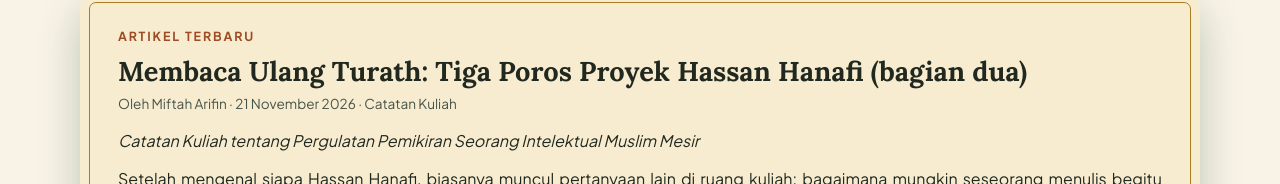
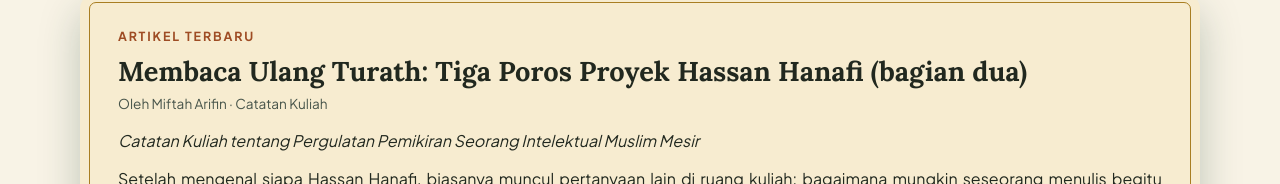
Before and after one commit to myef2018-ops/lesehan, a plain HTML site: page index.html in a window 1280 px wide. Shown: the part 344-528 px from the top of the page. Drawn offline with Linux system fonts and the light colour scheme; no server answers.

Commit message:
Hilangkan tanggal dari byline kartu Artikel Terbaru (tanggal hanya di dateline bawah artikel)

```diff
--- a/index.html
+++ b/index.html
@@ -734,7 +734,7 @@
       var terbaru = daftar[daftar.length - 1];
       kartu.innerHTML = "<p class=\"artikel-kicker\">Artikel Terbaru</p>"
         + "<h3>" + esc(terbaru.judul) + "</h3>"
-        + "<p class=\"artikel-meta\">Oleh Miftah Arifin · " + fmtTanggal(terbaru.tanggal) + " · " + esc(terbaru.rubrik) + "</p>"
+        + "<p class=\"artikel-meta\">Oleh Miftah Arifin · " + esc(terbaru.rubrik) + "</p>"
         + "<div class=\"artikel-isi\">" + isiHTML(terbaru) + "</div>"
         + "<p class=\"artikel-buka\"><a href=\"/tulisan/" + slug(terbaru.judul) + ".html\">Baca di halaman sendiri ↗</a></p>";
     })
```
